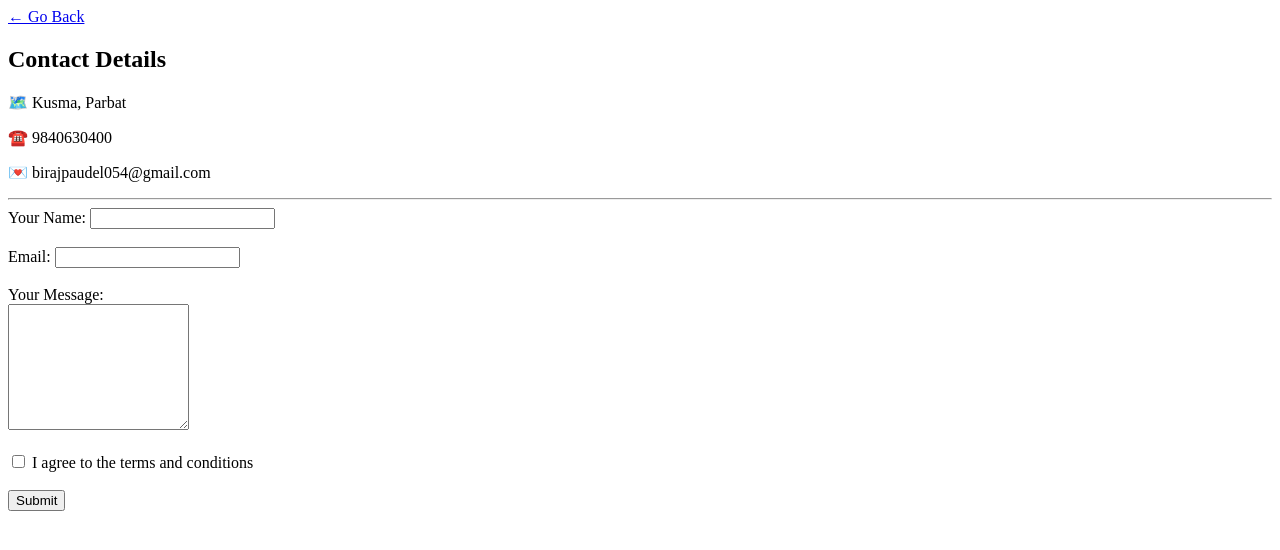
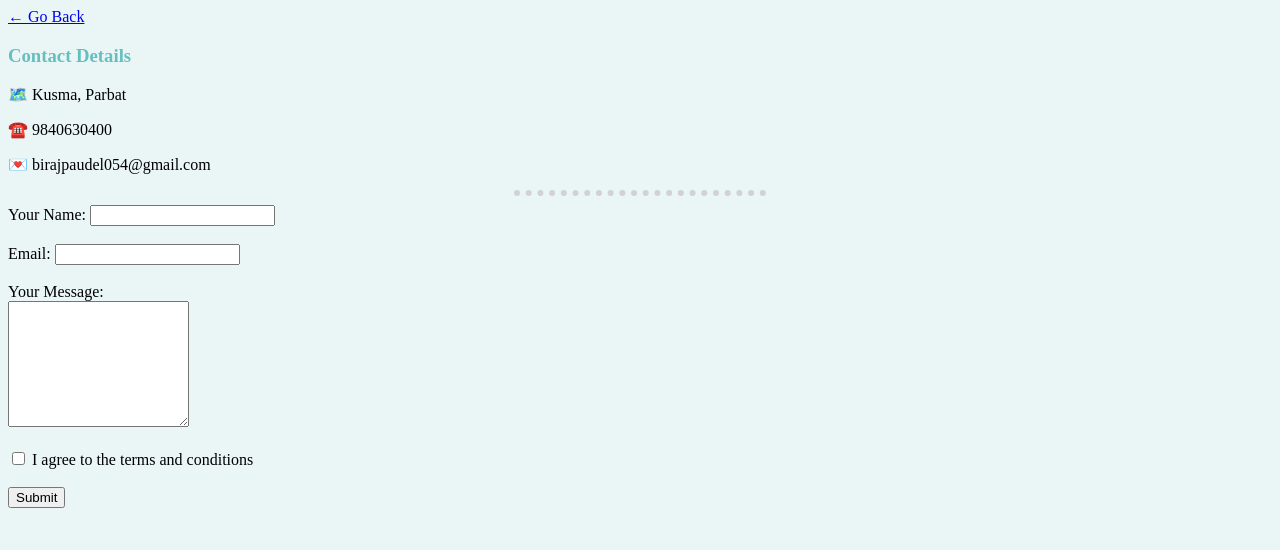
Before and after one commit to birazzzz/Personal, a plain HTML site: page contact.html in a window 1280 px wide. Drawn offline with Linux system fonts and the light colour scheme.

Commit message:
CSS External

```diff
--- a/contact.html
+++ b/contact.html
@@ -3,10 +3,11 @@
 <head>
     <meta charset="UTF-8">
     <title>Contact</title>
+    <link rel="stylesheet" href="css/style.css">
 </head>
 <body>
     <a href="index.html">← Go Back</a>
-    <h2>Contact Details</h2>
+    <h3>Contact Details</h3>
         <p>🗺️ Kusma, Parbat</p>
         <p> ☎️ 9840630400</p>
         <p>💌 birajpaudel054@gmail.com</p>
--- /dev/null
+++ b/css/style.css
@@ -0,0 +1,17 @@
+body{
+    background-color: #eaf6f6;
+}
+hr{
+    border-style: none;
+    border-top-style: dotted;
+    border-width: 6px;
+    width: 20%;
+    height: 1px;
+    border-color:rgb(210, 210, 210)
+}
+h1{
+    color: #66bfbf;
+}
+h3{
+    color: #66bfbf;
+}
```
Also changed, not shown: Hobbies.html (+1 -0 lines), Index.html (+1 -16 lines).
